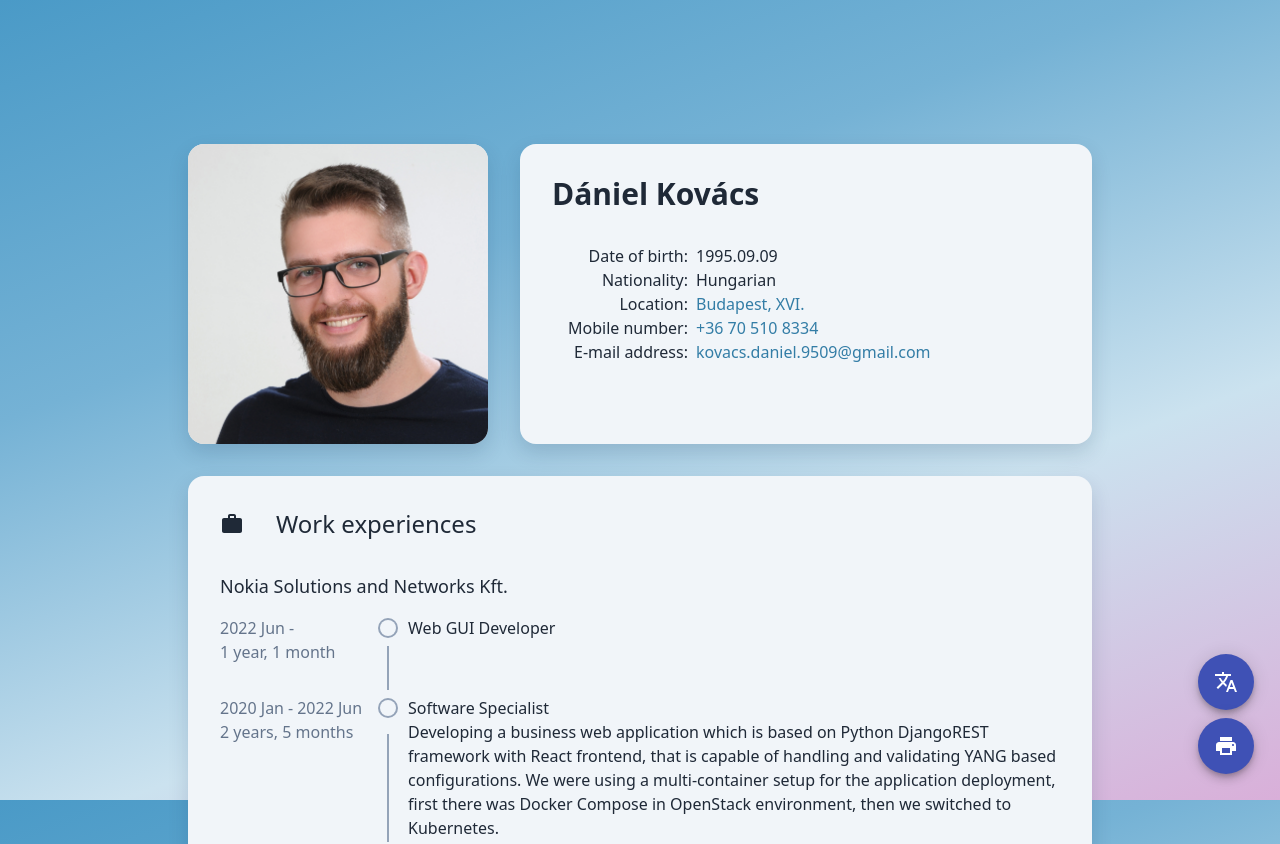
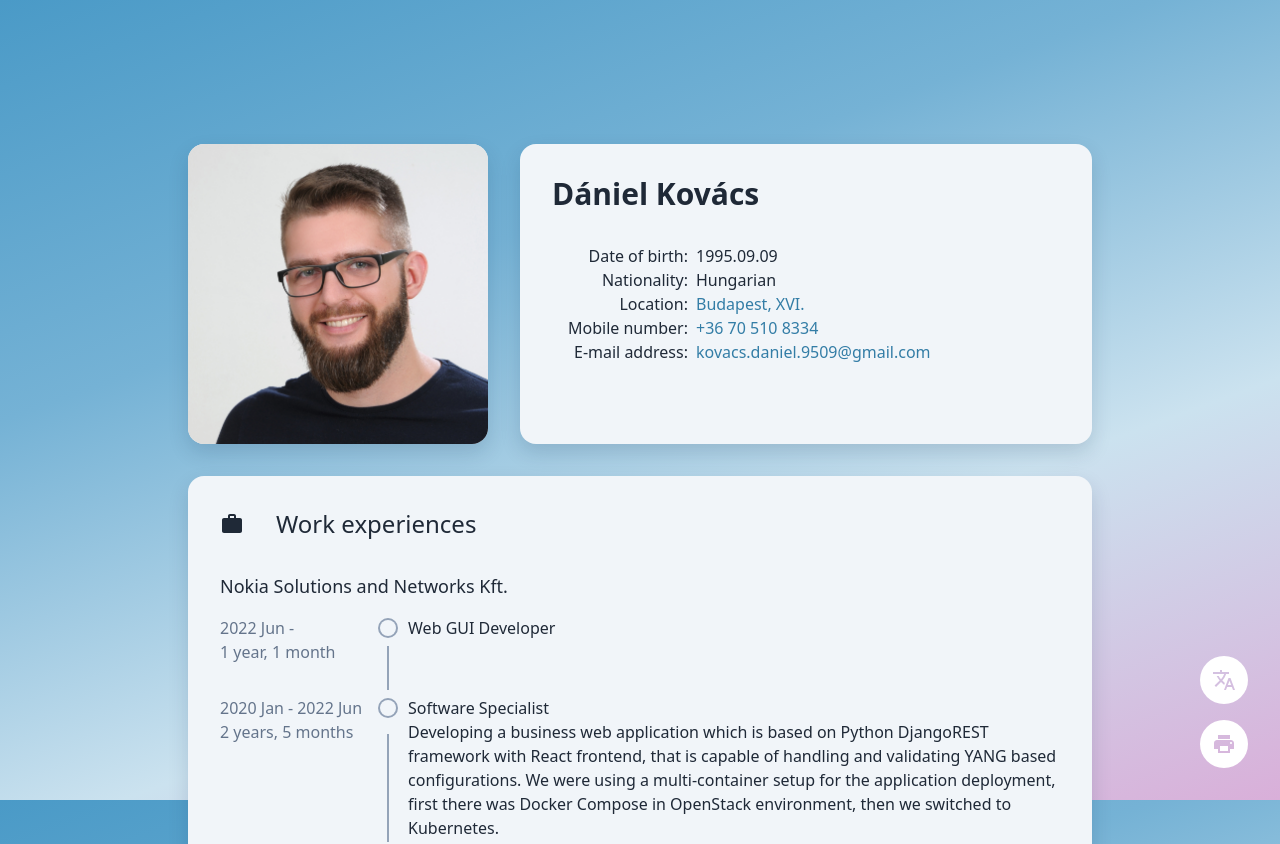
Before and after one commit to danikova/online-cv, a React (Vite) app: page / in a window 1280 px wide. Shown: the top 844 px of the page. Built offline with nearby package versions, Linux system fonts and the light colour scheme.

Commit message:
action button rework

```diff
--- a/src/@components/StaticRecursiveTreeView.tsx
+++ /dev/null
@@ -1,41 +0,0 @@
-import { v4 as uuidv4 } from 'uuid';
-import { TreeItem, TreeView } from '@material-ui/lab';
-
-import { makeStyles } from '@material-ui/core';
-
-const useStyles = makeStyles({
-  root: {
-    pointerEvents: 'none',
-    marginBottom: '10px',
-  },
-});
-
-export function StaticRecursiveTreeView({ data, ...props }) {
-  const classes = useStyles();
-  const ids = [];
-
-  const renderTree = (nodes) => {
-    if (!nodes.id) nodes.id = uuidv4();
-    // @ts-ignore
-    ids.push(nodes.id);
-    return (
-      <TreeItem key={nodes.id} nodeId={nodes.id} label={nodes.name}>
-        {Array.isArray(nodes.children) ? nodes.children.map((node) => renderTree(node)) : null}
-      </TreeItem>
-    );
-  };
-
-  let roots = [];
-  // @ts-ignore
-  if (Array.isArray(data)) roots = data;
-  // @ts-ignore
-  else if (typeof data === 'object') roots = [data];
-
-  return roots.map((root, i) => {
-    return (
-      <TreeView key={`root-${i}`} className={classes.root} defaultCollapseIcon={'-'} defaultExpanded={ids} {...props}>
-        {renderTree(root || {})}
-      </TreeView>
-    );
-  });
-}
--- a/src/@components/main/Actions.tsx
+++ b/src/@components/main/Actions.tsx
@@ -1,82 +1,41 @@
-import { useState } from 'react';
-
-import { Box, createStyles, Fab, Grow, makeStyles } from '@material-ui/core';
 import PrintIcon from '@material-ui/icons/Print';
 import TranslateIcon from '@material-ui/icons/Translate';
-import { ToggleButton, ToggleButtonGroup } from '@material-ui/lab';
 import { supportedLocales, useLocale } from '@lang';
 
-export const useStyles = makeStyles(() =>
-  createStyles({
-    floatingButtonsRoot: {
-      position: 'fixed',
-      bottom: '7mm',
-      right: '7mm',
-      display: 'flex',
-      flexDirection: 'column',
-      flexWrap: 'nowrap',
-      alignContent: 'flex-end',
-      justifyContent: 'flex-end',
-      alignItems: 'flex-end',
-      '& > button': {
-        marginTop: '2mm',
-      },
-    },
-    floatingNavSelector: {
-      position: 'absolute',
-      right: 'calc(100% + 2mm)',
-    },
-  })
-);
+const supportedLocaleKeys = Object.keys(supportedLocales);
 
-function TranslateGroup() {
-  const classes = useStyles();
-  const { locale, selectLanguage } = useLocale();
-  const [active, setActive] = useState(false);
-  return (
-    <Fab
-      color="primary"
-      aria-label="add"
-      onClick={() => {
-        setActive(!active);
-      }}
-    >
-      <TranslateIcon />
-      <Grow in={active}>
-        <ToggleButtonGroup
-          value={locale}
-          exclusive
-          className={classes.floatingNavSelector}
-          onClick={(e) => e.stopPropagation()}
-        >
-          {Object.entries(supportedLocales).map(([key, value]) => {
-            return (
-              <ToggleButton value={key} key={key} onClick={() => selectLanguage(key)}>
-                {value.visibleName}
-              </ToggleButton>
-            );
-          })}
-        </ToggleButtonGroup>
-      </Grow>
-    </Fab>
-  );
+function FAB({ children, ...props }) {
+  const { className, ...rest } = props;
+  return <div className={`
+  flex flex-wrap content-center justify-center w-12 h-12 bg-white rounded-full text-black mix-blend-screen
+  hover:cursor-pointer hover:bg-slate-200/50
+  ${className}`}
+    {...rest}>
+    {children}
+  </div>
 }
 
 export function Actions() {
-  const classes = useStyles();
+  const { locale, selectLanguage } = useLocale();
 
-  return (
-    <Box className={`${classes.floatingButtonsRoot} cv-fabs`}>
-      <TranslateGroup />
-      <Fab
-        color="primary"
-        aria-label="add"
-        onClick={() => {
-          window.print();
-        }}
-      >
-        <PrintIcon />
-      </Fab>
-    </Box>
-  );
+  return <>
+    <FAB
+      onClick={() => {
+        debugger;
+        const nextLocaleIndex = (supportedLocaleKeys.findIndex((item) => item === locale) + 1) % supportedLocaleKeys.length;
+        selectLanguage(supportedLocaleKeys[nextLocaleIndex]);
+      }}
+      className="fixed right-0 bottom-[calc(4rem)] m-8"
+    >
+      <TranslateIcon />
+    </FAB>
+    <FAB
+      onClick={() => {
+        window.print();
+      }}
+      className="fixed right-0 bottom-0 m-8"
+    >
+      <PrintIcon />
+    </FAB>
+  </>
 }
--- a/src/index.tsx
+++ b/src/index.tsx
@@ -1,5 +1,5 @@
 import { createRoot } from 'react-dom/client';
-import CV from './@components/main/CV';
+import CV from './@components/CV';
 
 import { createBrowserHistory } from 'history';
 import LocaleWrapper from '@lang';
```
Also changed, not shown: src/@components/CV.tsx (renamed from src/@components/main/CV.tsx, +4 -4 lines).
